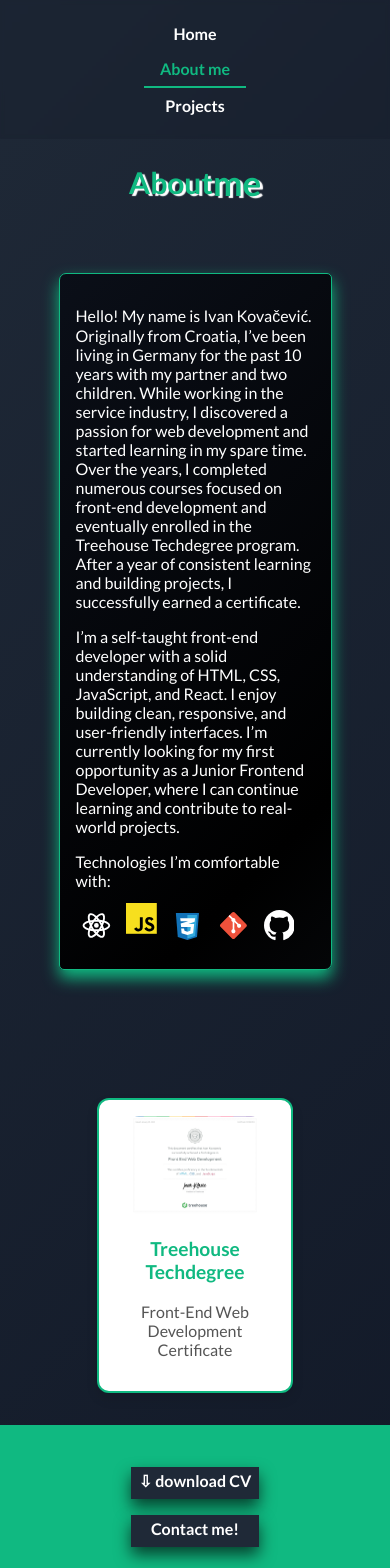
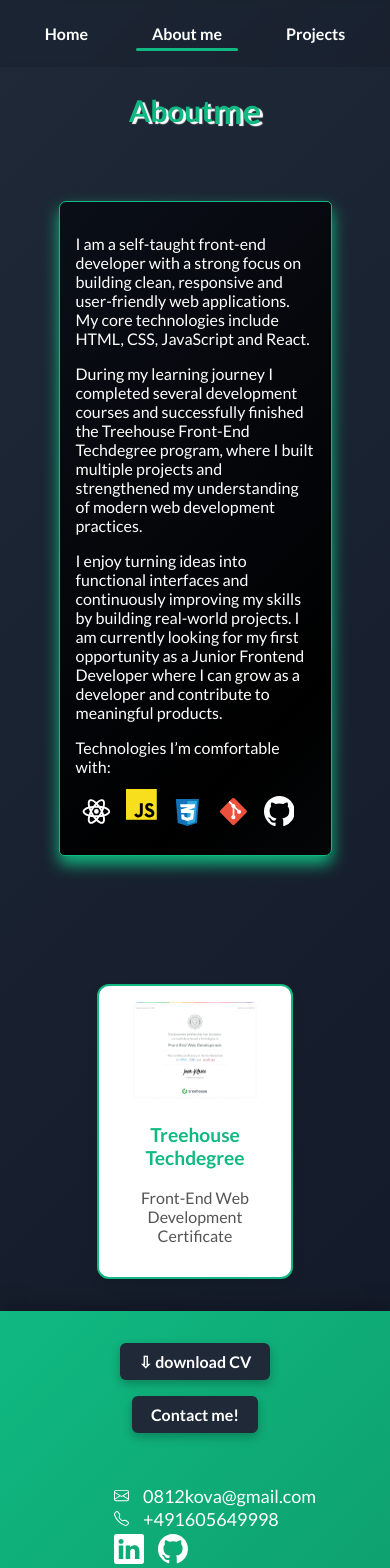
Before and after one commit to Ivan0812/react-port, a React (Vite) app: page /AboutMe in a window 390 px wide. Shown: the top 1568 px of the page. Built offline with nearby package versions, Linux system fonts and the light colour scheme.

Commit message:
upgrade styling

```diff
--- a/package.json
+++ b/package.json
@@ -14,11 +14,13 @@
   },
   "dependencies": {
     "cssnano": "^7.0.6",
+    "framer-motion": "^12.35.2",
     "postcss": "^8.5.1",
     "prop-types": "^15.8.1",
     "react": "^18.3.1",
     "react-dom": "^18.3.1",
-    "react-router-dom": "^7.1.5"
+    "react-router-dom": "^7.1.5",
+    "swiper": "^12.1.2"
   },
   "devDependencies": {
     "@eslint/js": "^9.13.0",
--- a/src/components/AboutMe.jsx
+++ b/src/components/AboutMe.jsx
@@ -28,16 +28,19 @@ function AboutMe() {
         </div>
 
         <div className="story">
-          <p>
-            Hello! My name is Ivan Kovačević. Originally from Croatia, I’ve been living in Germany for the past 10 years with my partner and two children.
-            While working in the service industry, I discovered a passion for web development and started learning in my spare time.
-            Over the years, I completed numerous courses focused on front-end development and eventually enrolled in the Treehouse Techdegree program.
-            After a year of consistent learning and building projects, I successfully earned a certificate.
-          </p>
-          <p>
-            I’m a self-taught front-end developer with a solid understanding of HTML, CSS, JavaScript, and React.
-            I enjoy building clean, responsive, and user-friendly interfaces. I’m currently looking for my first opportunity as a Junior Frontend Developer, where I can continue learning and contribute to real-world projects.
-          </p>
+        <p>
+    I am a self-taught front-end developer with a strong focus on building clean, responsive and user-friendly web applications.
+    My core technologies include HTML, CSS, JavaScript and React.
+  </p>
+
+  <p>
+    During my learning journey I completed several development courses and successfully finished the Treehouse Front-End Techdegree program, where I built multiple projects and strengthened my understanding of modern web development practices.
+  </p>
+
+  <p>
+    I enjoy turning ideas into functional interfaces and continuously improving my skills by building real-world projects.
+    I am currently looking for my first opportunity as a Junior Frontend Developer where I can grow as a developer and contribute to meaningful products.
+  </p>
           <div>
             Technologies I’m comfortable with:
             <div className="tech-icon">
--- a/src/components/Navbar.jsx
+++ b/src/components/Navbar.jsx
@@ -1,21 +1,46 @@
 /* eslint-disable no-unused-vars */
-import React from 'react';
+import React from "react";
 /* eslint-enable no-unused-vars */
-import { NavLink } from 'react-router-dom';
+import { NavLink } from "react-router-dom";
+import { motion } from "framer-motion";
+
+const links = [
+  { name: "Home", path: "/Profile" },
+  { name: "About me", path: "/AboutMe" },
+  { name: "Projects", path: "/Projects" },
+];
 
 function Navbar() {
   return (
     <nav>
       <ul className="navlist">
-        <li className='list'>
-          <NavLink to="/Profile" className={({ isActive }) => (isActive ? "active" : "")}>Home</NavLink>
-        </li>
-        <li className='list'>
-          <NavLink to="/AboutMe" className={({ isActive }) => (isActive ? "active" : "")}>About me</NavLink>
-        </li>
-        <li className='list'>
-          <NavLink to="/Projects" className={({ isActive }) => (isActive ? "active" : "")}>Projects</NavLink>
-        </li>
+        {links.map((link) => (
+          <li key={link.path} className="nav-item">
+            <NavLink
+              to={link.path}
+              className={({ isActive }) =>
+                "nav-link " + (isActive ? "is-active" : "")
+              }
+            >
+              {({ isActive }) => (
+                <>
+                  {isActive && (
+                    <motion.div
+                      layoutId="nav-underline"
+                      className="nav-underline"
+                      transition={{
+                        type: "spring",
+                        bounce: 0.2,
+                        duration: 0.4,
+                      }}
+                    />
+                  )}
+                  <span className="nav-label">{link.name}</span>
+                </>
+              )}
+            </NavLink>
+          </li>
+        ))}
       </ul>
     </nav>
   );
--- a/src/components/Profile.jsx
+++ b/src/components/Profile.jsx
@@ -17,10 +17,10 @@ function Profile() {
   return (
     <>
       <div className="profile" ref={profileRef}>
-        <div className="title">
-          <h1>Hi, My name is Ivan Kovacevic</h1>
-          <h2>Aspiring Frontend Developer</h2>
-        </div>
+      <div className="title">
+  <h1>Hi, I`m Ivan Kovačević</h1>
+  <h2> Web Developer!</h2>
+</div>
         <img
           className={`my-img ${isImageLoaded ? 'loaded' : ''}`}
           src={profileImage}
--- a/src/index.css
+++ b/src/index.css
@@ -47,11 +47,9 @@ nav {
     top: 0;
     z-index: 1000;
     max-width: 100%;
-    flex-direction: row;
     justify-content: center;
     background-color: rgba(17, 24, 39, 0.2);
     backdrop-filter: blur(2px);
-
 }
 
 a {
@@ -60,38 +58,52 @@ a {
 
 .navlist {
     display: flex;
-    flex-direction: column;
     list-style-type: none;
-    padding: inherit;
+    margin: 0;
+    padding: 1rem 0;
     align-items: center;
-    width: 80%;
+    justify-content: center;
+    gap: 2rem;
+    width: 100%;
 }
 
-.list {
+.nav-item {
     display: flex;
     justify-content: center;
-    gap: 2rem; /* razmak između linkova */
-    cursor: pointer;
-    transition: transform 0.3s ease-in-out;
-  }
+}
 
-  .list a {
+.nav-link {
+    position: relative;
+    display: inline-block;
+    padding: 0.5rem 0.2rem;
     color: var(--white);
+    font-weight: bold;
     text-decoration: none;
-    font-weight: bold;
-    padding: 0.5rem 1rem;
-    transition: color 0.3s ease, transform 0.3s ease;
-  }
+    transition: color 0.3s ease;
+}
 
-  .list a:hover {
+.nav-link:hover {
     color: var(--emerland-green);
-    transform: scale(1.05);
-  }
+}
 
-  .list a.active {
-    color: var(--emerland-green);
-    border-bottom: 2px solid var(--emerland-green);
-  }
+.nav-link.is-active {
+    color: var(--white);
+}
+
+.nav-label {
+    position: relative;
+    z-index: 2;
+}
+
+.nav-underline {
+    position: absolute;
+    left: 0;
+    bottom: -2px;
+    width: 100%;
+    height: 3px;
+    background: var(--emerland-green);
+    border-radius: 4px;
+}
 /* ----- MAIN -----*/
 .profile {
     display: grid;
@@ -152,6 +164,40 @@ a {
      border: solid 1px var(--emerland-green);
 
  }
+
+ .nav-link {
+    position: relative;
+    display: inline-block;
+    padding: 0.5rem 1rem;
+}
+
+.nav-text {
+    position: relative;
+    z-index: 2;
+    color: var(--white);
+    font-weight: bold;
+    transition: color 0.3s ease, transform 0.3s ease;
+}
+
+.nav-text:hover {
+    color: var(--emerland-green);
+    transform: scale(1.05);
+}
+
+.nav-text.active {
+    color: var(--emerland-green);
+}
+
+.nav-underline {
+    position: absolute;
+    left: 0;
+    bottom: 0;
+    width: 100%;
+    height: 3px;
+    background: var(--emerland-green);
+    border-radius: 4px;
+}
+
 
  /* ----- ABOUT ----- */
 
@@ -286,65 +332,69 @@ a {
   }
 
 
-/* ----- PROJECTS -----*/
+
+/* ----- PROJECTS ----- */
 .project-container {
-    height: auto;
-    margin-bottom: 10rem;
+    width: 100%;
+    max-width: 1200px;
+    margin: 0 auto 6rem auto;
+    padding-top: 2rem;
+    overflow: hidden;
 }
 
 .project-title {
-    font-size: 38px;
+    font-size: 32px;
     text-transform: uppercase;
-    margin-left: 1.25em;
-    margin-bottom: 0.5em;
+    margin: 0 0 1rem 0;
+    text-align: center;
     text-shadow: 2px 4px 2px var(--emerland-green);
-    color:  var(--white);
-    grid-column: 1 / span 2;
+    color: var(--white);
 }
 
 .project-text {
     color: var(--black);
     font-size: 15px;
-    margin-top: 20px;
+    margin-top: 16px;
+    line-height: 1.5;
 }
 
 .projects {
     font-size: 18px;
     padding: 10px;
     margin: 15px;
-    justify-items: start;
-    align-content: space-between;
 }
 
 .project-item {
-    display: flex;
-    flex-direction: column;
-    align-items: center;
+    width: 100%;
     text-align: center;
-    padding: 1rem;
+    padding: 4rem;
 }
 
 .project-image {
-    width: 60%;
+    width: 75%;
+    max-width: 260px;
     height: auto;
     margin-top: 0.5em;
     margin-bottom: 0.5em;
-    border:solid 2px var(--emerland-green);
+    border: solid 2px var(--emerland-green);
 }
 
 .box {
     display: flex;
-    background-color:  var(--white);
-    color: var(--black);
     flex-direction: column;
     width: 100%;
+    max-width: 100%;
+    min-width: 0;
+    background-color: var(--white);
+    color: var(--black);
     align-items: center;
+    justify-content: space-between;
     transition: transform 0.4s ease-in-out;
-    font-size: 30px;
+    font-size: 24px;
     box-shadow: 5px 7px 7px 5px var(--emerland-green);
-    justify-content: space-between;
-    padding: 20px;
-    margin-top: 1.25em;
+    padding: 10px;
+    margin-top: 1em;
+    border-radius: 6px;
 }
 
 .box:hover {
@@ -353,18 +403,61 @@ a {
     cursor: pointer;
 }
 
+.project-name {
+    font-size: 26px;
+    margin: 0 0 0.5em 0;
+    color: var(--black);
+}
 
+/* ----- SWIPER PROJECTS ----- */
+.projects-swiper {
+    width: 100%;
+    max-width: 100%;
+    overflow: hidden;
+    padding: 1rem 2.5rem 3rem 2.5rem;
+}
+
+.projects-swiper .swiper-wrapper {
+    align-items: stretch;
+}
+
+.projects-swiper .swiper-slide {
+    width: 100%;
+    max-width: 100%;
+    min-width: 0;
+    box-sizing: border-box;
+}
+
+.projects-swiper .swiper-button-next,
+.projects-swiper .swiper-button-prev {
+    color: var(--emerland-green);
+}
+
+.projects-swiper .swiper-pagination-bullet {
+    background: var(--gray800);
+    opacity: 0.6;
+}
+
+.projects-swiper .swiper-pagination-bullet-active {
+    background: var(--emerland-green);
+    opacity: 1;
+}
 /* ----- FOOTER -----*/
 
 footer {
     display: flex;
-    background: var(--emerland-green);
+    background: linear-gradient(135deg, var(--emerland-green), #0e9f6e);
     width: 100%;
     color: var(--white);
-    height: 40vh;
+    min-height: 35vh;
+
     flex-direction: column;
     justify-content: center;
     align-items: center;
+
+    padding: 2rem 1rem;
+
+    box-shadow: 0 -6px 18px rgba(0,0,0,0.25);
 }
 
 .contact {
@@ -409,13 +502,21 @@ footer {
     cursor: pointer;
     background-color: var(--gray800);
     color: var(--white);
-    box-shadow: 0 8px 16px #000000a4;
-   margin-bottom: 1em;
-    padding: 4px;
     font-weight: bold;
-    width: 8em;
-    height: 2em;
-    text-align: center;
+
+    padding: 0.55em 1.2em;
+    border-radius: 6px;
+
+    box-shadow: 0 4px 10px rgba(0,0,0,0.25);
+
+    margin-bottom: 1em;
+    border: none;
+
+    transition:
+        background-color 0.25s ease,
+        color 0.25s ease,
+        transform 0.2s ease,
+        box-shadow 0.2s ease;
 }
 
 .submit {
@@ -425,22 +526,23 @@ footer {
 .cv:hover,
 .submit:hover,
 .contact-button:hover {
-    border: solid 1px var(--gray900);
-    background-color: var(--gray800);
+    background-color: var(--gray900);
     color: var(--emerland-green);
+    transform: translateY(-2px);
+    box-shadow: 0 6px 14px rgba(0,0,0,0.35);
 }
 
 .cv:active,
 .submit:active,
 .contact-button:active {
-     box-shadow: none;
+    transform: translateY(0);
+    box-shadow: 0 2px 6px rgba(0,0,0,0.3);
 }
 
 .link:hover {
     fill: var(--gray900);
     cursor: pointer;
 }
-
 
 /* ----- MODAL ----  */
 .modal {
@@ -561,13 +663,6 @@ fieldset {
         width: 60%;
     }
 
-    .list {
-        display: flex;
-        width: 95%;
-        justify-content: center;
-        padding: 3px;
-    }
-
 
     .profile {
         margin-top: 0;
@@ -644,7 +739,7 @@ fieldset {
     .modal {
         width: 30%;
     }
-
+/*
     .project-container {
         display: grid;
         grid-template-columns: repeat(auto-fit, minmax(40%, 1fr));
@@ -652,18 +747,18 @@ fieldset {
         padding-top: 70px;
         grid-column: 1 / span 2;
     }
-
+*/
     .project-text {
         margin-top: 18px;
         font-size: 14px;
         width: 65%;
     }
-
+/*
     .box {
         width: 100%;
-        height: 18em;
+        height: auto;
     }
-
+*/
     .projects {
         display: grid;
         padding-left: 2em;
@@ -730,10 +825,11 @@ fieldset {
     .story {
         width: 80%;
     }
-
+/*
     .box {
-        width: 70%;
+        width: 100%;
     }
+*/
 }
 
 .story,
```
Also changed, not shown: src/components/Projects.jsx (+63 -46 lines), src/assets/images/project1.png, 1 other file (tests, documents, lock files or other folders).
